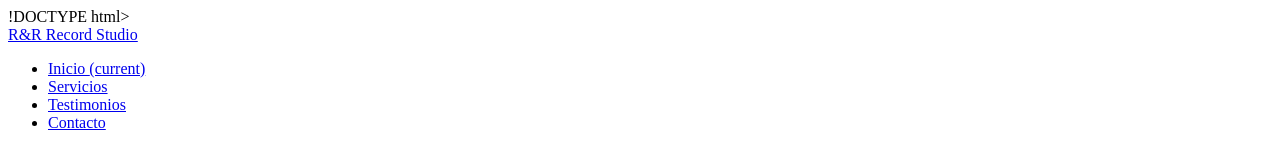
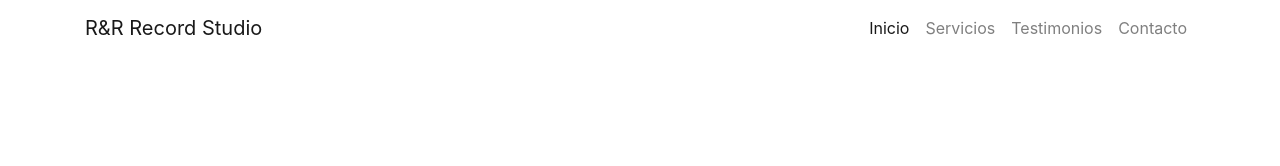
Before and after one commit to dev-wb/pagina-web, a plain HTML site: page index.html in a window 1280 px wide. Drawn offline with nearby package versions, Linux system fonts and the light colour scheme.

Commit message:
se modifico el head
referencia #3

```diff
--- a/index.html
+++ b/index.html
@@ -1,8 +1,14 @@
 !DOCTYPE html>
-<html lang="en" dir="ltr">
+<html lang="es" dir="ltr">
   <head>
     <meta http-equiv="Content-Type" content="text/html; charset=UTF-8">
-
+    <meta name="viewport" content="width=device-width, initial-scale=1, shrink-to-fit=no">
+    <meta name="description" content="">
+    <meta name="author" content="">
+    <title>R&R Record Studio</title>
+    <!-- Bootstrap core CSS -->
+    <link href="https://getbootstrap.com/docs/4.1/dist/css/bootstrap.min.css" rel="stylesheet">
+    <link href="css/style.css" rel="stylesheet">
   </head>
   <body>
     <nav class="navbar navbar-expand-lg navbar-light fixed-top" style="background-color:white;">
```
Lines whose indentation alone changed are shown as unchanged.
